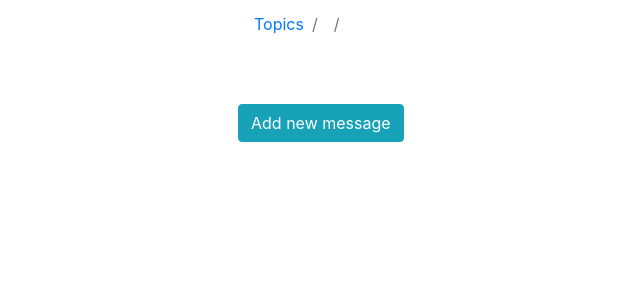
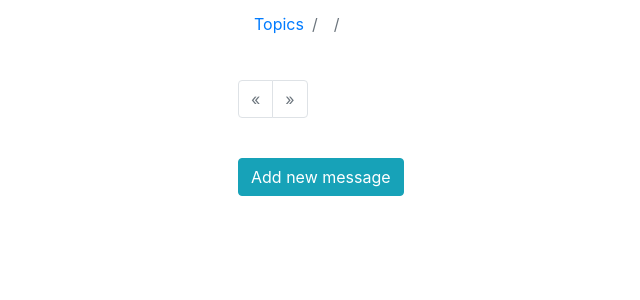
Before and after one commit to qubelka/book-forum, a Flask app: template application/templates/topics/show_thread.html in a window 1280 px wide. Shown: the part 56-356 px from the top of the page, without its empty margins (97-737 px from the left). Run offline with Flask 2, Linux system fonts and the light colour scheme; the template is opened without the code that fills it: values that come from a table or form of the project are taken from there, others are empty; some libraries are stand-ins or nearby versions.

Commit message:
Add bootstrap to thread pagination

```diff
--- a/application/templates/topics/show_thread.html
+++ b/application/templates/topics/show_thread.html
@@ -35,9 +35,45 @@
         </tbody>
     </table>
 
-    {% for page in messages.iter_pages() %}
-        <a href="{{ url_for('topics.show_thread', topic_slug=topic.slug, thread_slug=thread.slug, page=page) }}">{{ page }}</a>
-    {% endfor %}
+    <nav aria-label="Page navigation example">
+        <ul class="pagination">
+            <li
+                   {% if not messages.has_prev %}
+                       class="page-item disabled"
+                   {% else %}
+                       class="page-item"
+                   {% endif %}
+            >
+                <a class="page-link" href="{{ url_for('topics.show_thread', topic_slug=topic.slug, thread_slug=thread.slug, page=messages.prev_num) }}" aria-label="Previous">
+                    <span aria-hidden="true">&laquo;</span>
+                    <span class="sr-only">Previous</span>
+                </a>
+            </li>
+            {% for page in messages.iter_pages() %}
+                <li
+                       {% if page == messages.page %}
+                           class="page-item active"
+                       {% else %}
+                           class="page-item"
+                       {% endif %}
+                >
+                    <a class="page-link" href="{{ url_for('topics.show_thread', topic_slug=topic.slug, thread_slug=thread.slug, page=page) }}">{{ page }}</a>
+                </li>
+            {% endfor %}
+            <li
+                   {% if not messages.has_next %}
+                       class="page-item disabled"
+                   {% else %}
+                       class="page-item"
+                   {% endif %}
+            >
+                <a class="page-link" href="{{ url_for('topics.show_thread', topic_slug=topic.slug, thread_slug=thread.slug, page=messages.next_num) }}" aria-label="Next">
+                    <span aria-hidden="true">&raquo;</span>
+                    <span class="sr-only">Next</span>
+                </a>
+            </li>
+        </ul>
+    </nav>
 
-    <br><a href="{{ url_for('topics.add_message', topic_slug=topic.slug, thread_slug=thread.slug) }}" class="btn btn-info">Add new message</a>
+    <br><a href="{{ url_for('topics.add_message', topic_slug=topic.slug, thread_slug=thread.slug, page=messages.page) }}" class="btn btn-info">Add new message</a>
 {% endblock %}
```
